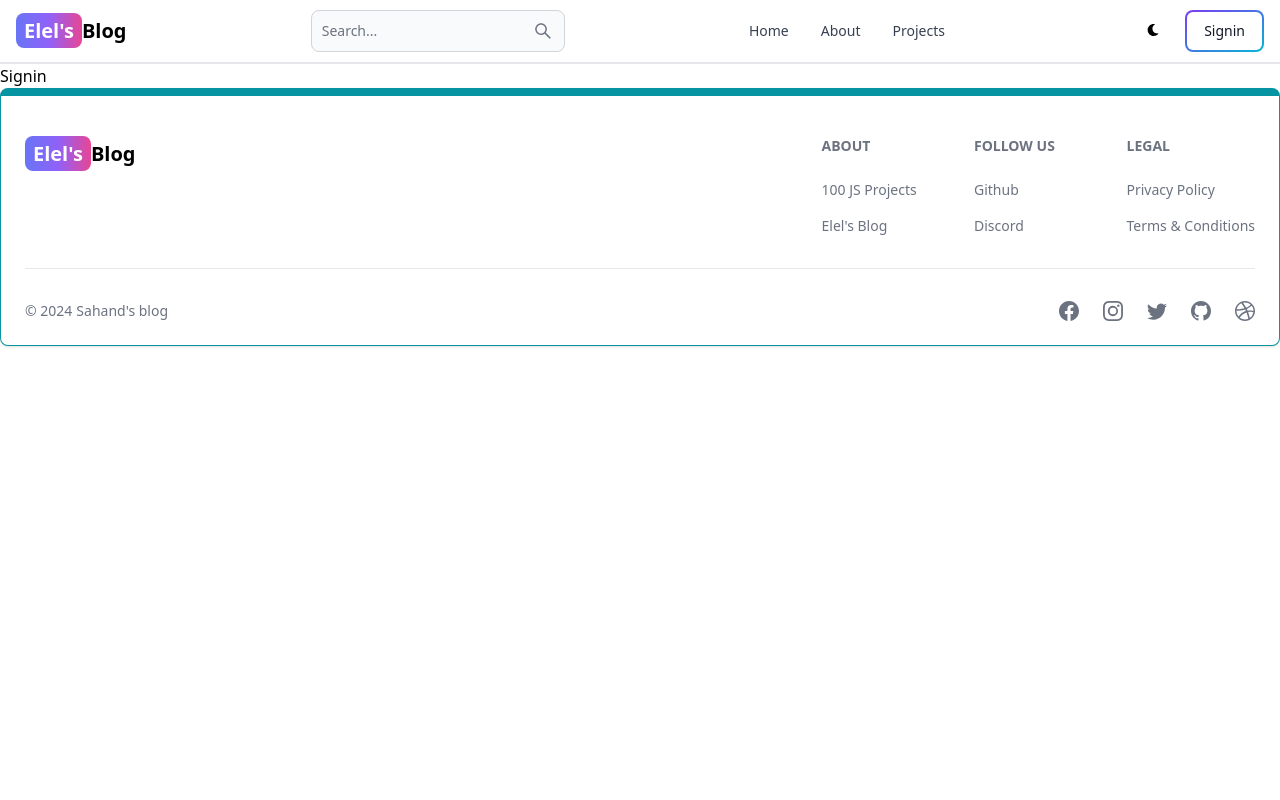
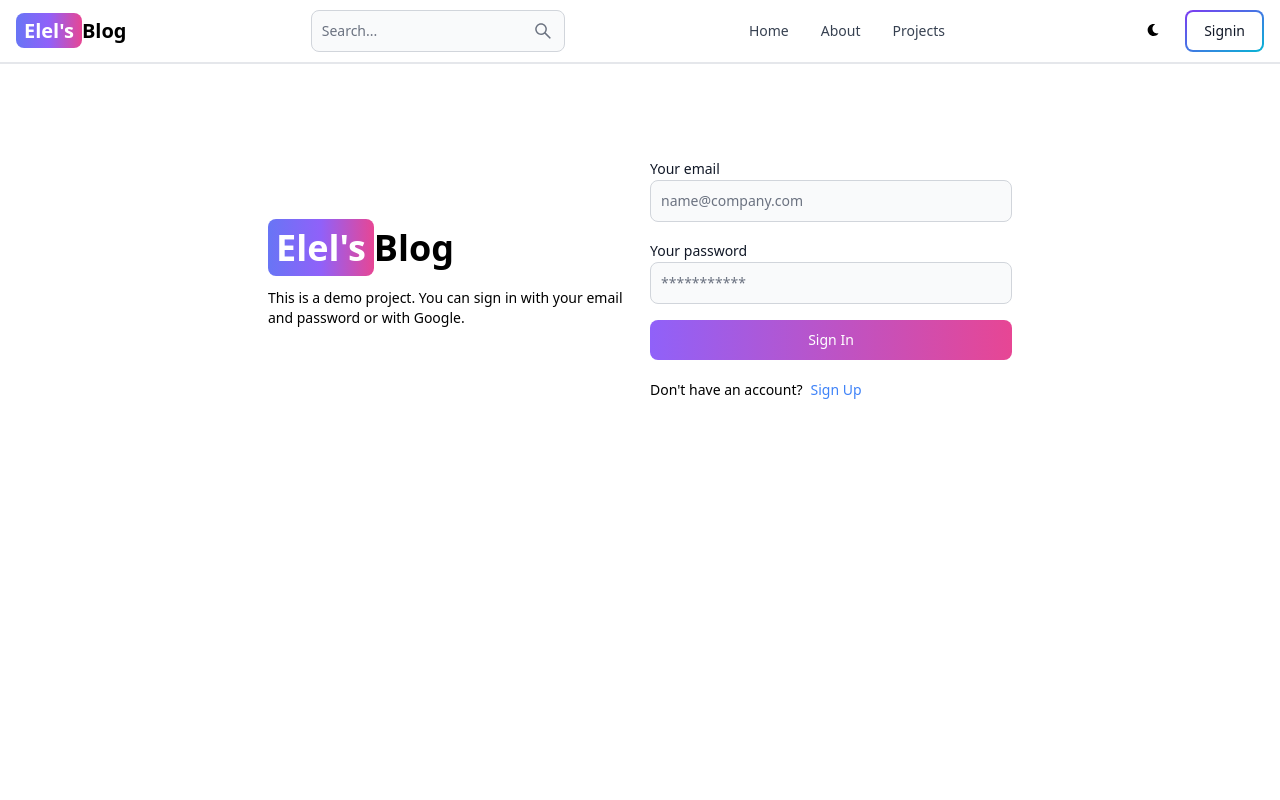
Before and after one commit to kalkidan-elel/mern-blog, a React (Vite) app in the folder client/: page /Signin in a window 1280 px wide. Shown: the top 800 px of the page. Built offline with nearby package versions, Linux system fonts and the light colour scheme.

Commit message:
Complete signin page functionality

```diff
--- a/client/src/components/Header.jsx
+++ b/client/src/components/Header.jsx
@@ -26,7 +26,7 @@
                 <Button className='w-12 h-10 hidden sm:inline' color='grey' pill>
                     <FaMoon />
                 </Button>
-                <Link to='/sign-in'>
+                <Link to='/Signin'>
                     <Button gradientDuoTone='purpleToBlue' outline>
                         Signin
                     </Button>
--- a/client/src/pages/Signin.jsx
+++ b/client/src/pages/Signin.jsx
@@ -1,7 +1,105 @@
-import React from 'react'
+import { Alert, Button, Label, Spinner, TextInput } from 'flowbite-react';
+import { useState } from 'react';
+import { Link, useNavigate } from 'react-router-dom';
+// import OAuth from '../components/OAuth';
 
 export default function Signin() {
+    const [formData, setFormData] = useState({});
+    const [errorMessage, setErrorMessage] = useState(null);
+    const [loading, setLoading] = useState(false);
+    const navigate = useNavigate();
+    const handleChange = (e) => {
+        setFormData({ ...formData, [e.target.id]: e.target.value.trim() });
+    };
+    const handleSubmit = async (e) => {
+        e.preventDefault();
+        if (!formData.email || !formData.password) {
+            return setErrorMessage('Please fill out all fields.');
+        }
+        try {
+            setLoading(true);
+            setErrorMessage(null);
+            const res = await fetch('/api/auth/signin', {
+                method: 'POST',
+                headers: { 'Content-Type': 'application/json' },
+                body: JSON.stringify(formData),
+            });
+            const data = await res.json();
+            if (data.success === false) {
+                return setErrorMessage(data.message);
+            }
+            setLoading(false);
+            if (res.ok) {
+                navigate('/');
+            }
+        } catch (error) {
+            setErrorMessage(error.message);
+            setLoading(false);
+        }
+    };
     return (
-        <div>Signin</div>
-    )
+        <div className='min-h-screen mt-20'>
+            <div className='flex p-3 max-w-3xl mx-auto flex-col md:flex-row md:items-center gap-5'>
+                {/* left */}
+                <div className='flex-1'>
+                    <Link to='/' className='font-bold dark:text-white text-4xl'>
+                        <span className='px-2 py-1 bg-gradient-to-r from-indigo-500 via-purple-500 to-pink-500 rounded-lg text-white'>
+                            Elel's
+                        </span>
+                        Blog
+                    </Link>
+                    <p className='text-sm mt-5'>
+                        This is a demo project. You can sign in with your email and password
+                        or with Google.
+                    </p>
+                </div>
+                {/* right */}
+
+                <div className='flex-1'>
+                    <form className='flex flex-col gap-4' onSubmit={handleSubmit}>
+                        <div>
+                            <Label value='Your email' />
+                            <TextInput
+                                type='email'
+                                placeholder='name@company.com'
+                                id='email'
+                                onChange={handleChange}
+                            />
+                        </div>
+                        <div>
+                            <Label value='Your password' />
+                            <TextInput
+                                type='password'
+                                placeholder='***********'
+                                id='password'
+                                onChange={handleChange}
+                            />
+                        </div>
+                        <Button
+                            gradientDuoTone='purpleToPink'
+                            type='submit'
+                            disabled={loading}
+                        >
+                            {loading ? (
+                                <>
+                                    <Spinner size='sm' />
+                                    <span className='pl-3'>Loading...</span>
+                                </>
+                            ) : (
+                                'Sign In'
+                            )}
+                        </Button>
+                        {/* <OAuth /> */}
+                    </form>
+                    <div className='flex gap-2 text-sm mt-5'>
+                        <span>Don't have an account?</span>
+                        <Link to='/Signup' className='text-blue-500'>Sign Up</Link>
+                    </div>
+                    {errorMessage && (
+                        <Alert className='mt-5' color='failure'>{errorMessage}</Alert>
+                    )}
+                </div>
+            </div>
+        </div>
+    );
 }
--- a/client/src/pages/Signup.jsx
+++ b/client/src/pages/Signup.jsx
@@ -102,7 +102,7 @@
                     </form>
                     <div className='flex gap-2 text-sm mt-5'>
                         <span>Have an account?</span>
-                        <Link to='/sign-in' className='text-blue-500'>Sign In</Link>
+                        <Link to='/Signin' className='text-blue-500'>Sign In</Link>
                     </div>
                     {errorMessage && (
                         <Alert className='mt-5' color='failure'>{errorMessage}</Alert>
```
Also changed, not shown: 1 other file (tests, documents, lock files or other folders).
